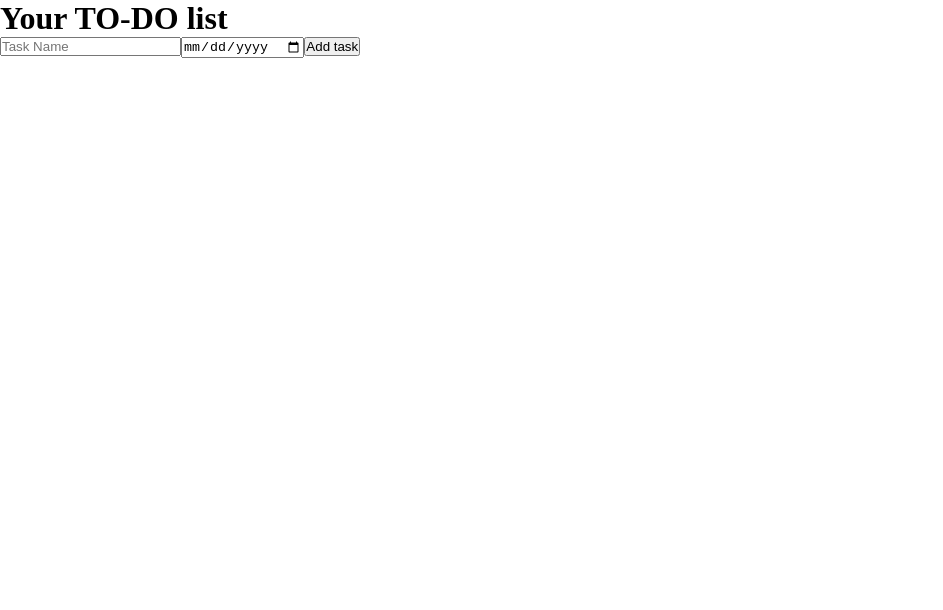
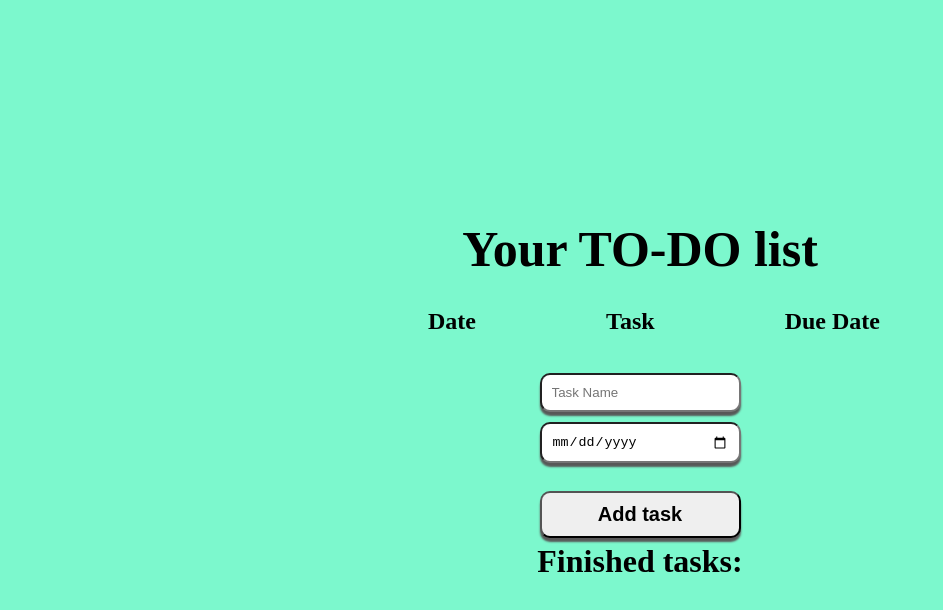
Before and after one commit to Eitan4lyakas/FirstReactProjects, a React (Vite) app: page / in a window 1280 px wide. Shown: the top 610 px of the page, without its empty margins (0-943 px from the left). Built offline with nearby package versions, Linux system fonts and the light colour scheme.

Commit message:
added the list of the finished tasks
only need a style

```diff
--- a/src/ToDoList.jsx
+++ b/src/ToDoList.jsx
@@ -3,9 +3,9 @@ import React, {useState} from "react";
 function ToDoList(){
 
     const [taskList, setTaskList] = useState([]);
+    const [finishedTasksList, setFinishedTasksList] = useState([]);
     const [taskName, setTaskName] = useState("");
     const [taskDueDate, setTaskDueDate] = useState(new Date().toDateString());
-    const [taskStatus, setTaskStatus] = useState(false); //false: not finished true: finished
 
     const taskDate = new Date().toDateString();
 
@@ -14,7 +14,6 @@ function ToDoList(){
             name: taskName,
             creationDate: taskDate,
             dueDate: taskDueDate,
-            status: taskStatus
         };
 
         setTaskList(prevTasks =>[...prevTasks, newTask]);
@@ -26,6 +25,16 @@ function ToDoList(){
     }
 
     function handleRemoveTask(index){
+        //console.log(taskList[index]);
+        const finishedTask = {
+            name: taskList[index].name,
+            creationDate: taskList[index].creationDate,
+            dueDate: taskList[index].dueDate
+        }
+
+        setFinishedTasksList(prevTasks =>[...prevTasks, finishedTask]);
+        setTaskList(prevTasks => prevTasks.filter((_, i) => i !== index));
+
 
     }
 
@@ -37,36 +46,43 @@ function ToDoList(){
         setTaskDueDate(event.target.value);
     }
 
-    function handleStatusChange(index){
-        const updatedTaskList = taskList.map((task, i) => {
-            if (i === index) {
-                return { ...task, status: !task.status };
-            }
-            return task;
-        });
-
-        setTaskList(updatedTaskList);
-    }
-
     return (
         <div className="ToDo-list-container">
             <h1 className="title">Your TO-DO list</h1>
+            <div className="small-titles">
+                <h2>Date</h2> <h2>Task</h2> <h2>Due Date</h2>
+            </div>
             <ul className="list">
                 {taskList.map((task, index) => (
                     <li key={index}>
+                        <p className="details">{task.creationDate}</p>
+                            <p className="details">{task.name}</p>
+                            <p className="details">{task.dueDate}</p>
                         <input
                             type="checkbox"
-                            checked={task.status}
-                            onChange={() => handleStatusChange(index)}
+                            onChange={() => handleRemoveTask(index)}
                         />
-                        {task.creationDate} - {task.name} - {task.dueDate}
                     </li>
                 ))}
             </ul>
 
-            <input type="text" placeholder="Task Name" value={taskName} onChange={handleNameChange} />
-            <input type="date" value={taskDueDate} onChange={handleDueDateChange} />
-            <button onClick={handleAddTask}>Add task</button>
+            <div className="inputButtons">
+                <input type="text" placeholder="Task Name" value={taskName} onChange={handleNameChange} />
+                <input type="date" value={taskDueDate} onChange={handleDueDateChange} /> <br></br>
+                <button onClick={handleAddTask}>Add task</button>
+            </div>
+            <div className="finished-tasks">
+                <h1>Finished tasks:</h1>
+                <ul className="Finished-list">
+                    {finishedTasksList.map((finishedTask, index) => (
+                        <li key={index}>
+                            <p className="details">{finishedTask.creationDate}</p>
+                                <p className="details">{finishedTask.name}</p>
+                                <p className="details">{finishedTask.dueDate}</p>
+                        </li>
+                    ))}
+                </ul>
+            </div>
         </div>
     );
 }
--- a/src/index.css
+++ b/src/index.css
@@ -99,3 +99,83 @@ body {
   border-radius: 10px;
   border: 3px solid rgb(202, 200, 200);
 }
+
+/*-------------------------------------------------------*/
+.ToDo-list-container {
+  display: flex;
+  flex-direction: column;
+  align-items: center;
+  justify-content: center;
+  height: 100vh;
+  background-color: #7cf8cd;
+}
+
+.ToDo-list-container .title {
+  margin-bottom: 30px;
+  text-align: center;
+  font-size: 50px;
+  font-family: "Edu AU VIC WA NT Hand", cursive;
+}
+
+.ToDo-list-container .small-titles {
+  display: flex;
+  justify-content: space-between;
+  width: 100%;
+  max-width: 600px;
+  text-align: center;
+  font-family: "Edu AU VIC WA NT Hand", cursive;
+  margin-bottom: 1%;
+  margin-right: 120px;
+  padding-left: 148px;
+}
+
+.ToDo-list-container .list {
+  list-style-type: none;
+  padding: 0px;
+  width: 100%;
+  max-width: 600px;
+  text-align: left;
+}
+
+.ToDo-list-container .list li {
+  display: flex;
+  justify-content: space-between;
+  align-items: center;
+  padding: 10px;
+  border-bottom: 1px solid #7a7979;
+}
+
+.ToDo-list-container .details {
+  flex: 1;
+  text-align: center;
+}
+
+.ToDo-list-container .inputButtons {
+  margin-top: 20px;
+  display: flex;
+  flex-direction: column;
+  align-items: center;
+}
+
+.ToDo-list-container .inputButtons input,
+.inputButtons button {
+  margin: 5px 0;
+  width: 100%;
+  max-width: 300px;
+  padding: 10px;
+  border-radius: 10px;
+  box-shadow: 0px 4px 2px rgb(88, 88, 88);
+}
+
+.ToDo-list-container .inputButtons button {
+  font-family: "Archivo Black", sans-serif;
+  font-weight: 700; /* Make sure this matches the available weight */
+  font-style: normal;
+  font-size: 20px;
+  cursor: pointer;
+}
+
+.ToDo-list-container .inputButtons button:active {
+  transform: translateY(5px);
+  box-shadow: 0px 1px 2px rgb(88, 88, 88);
+}
```
